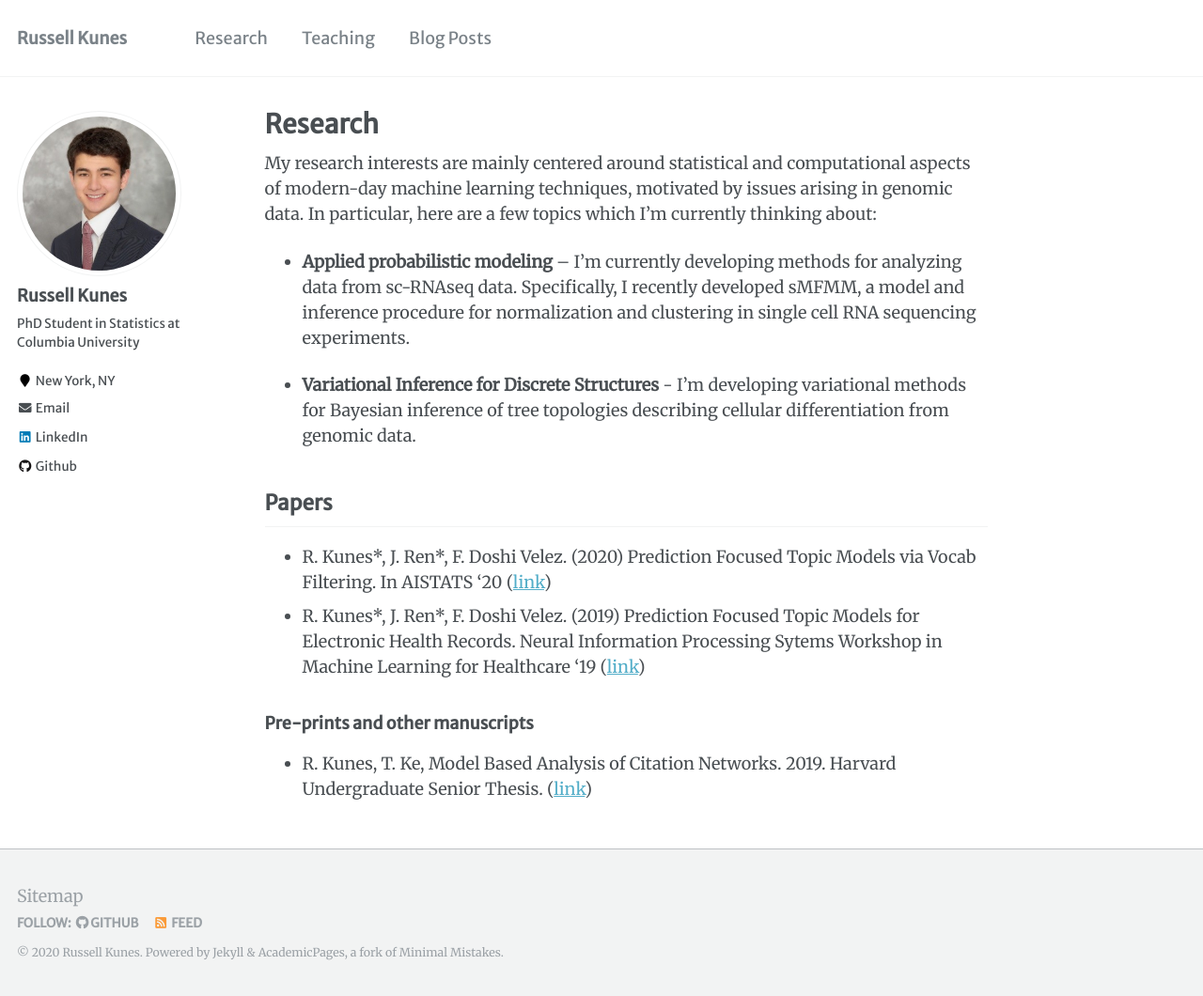
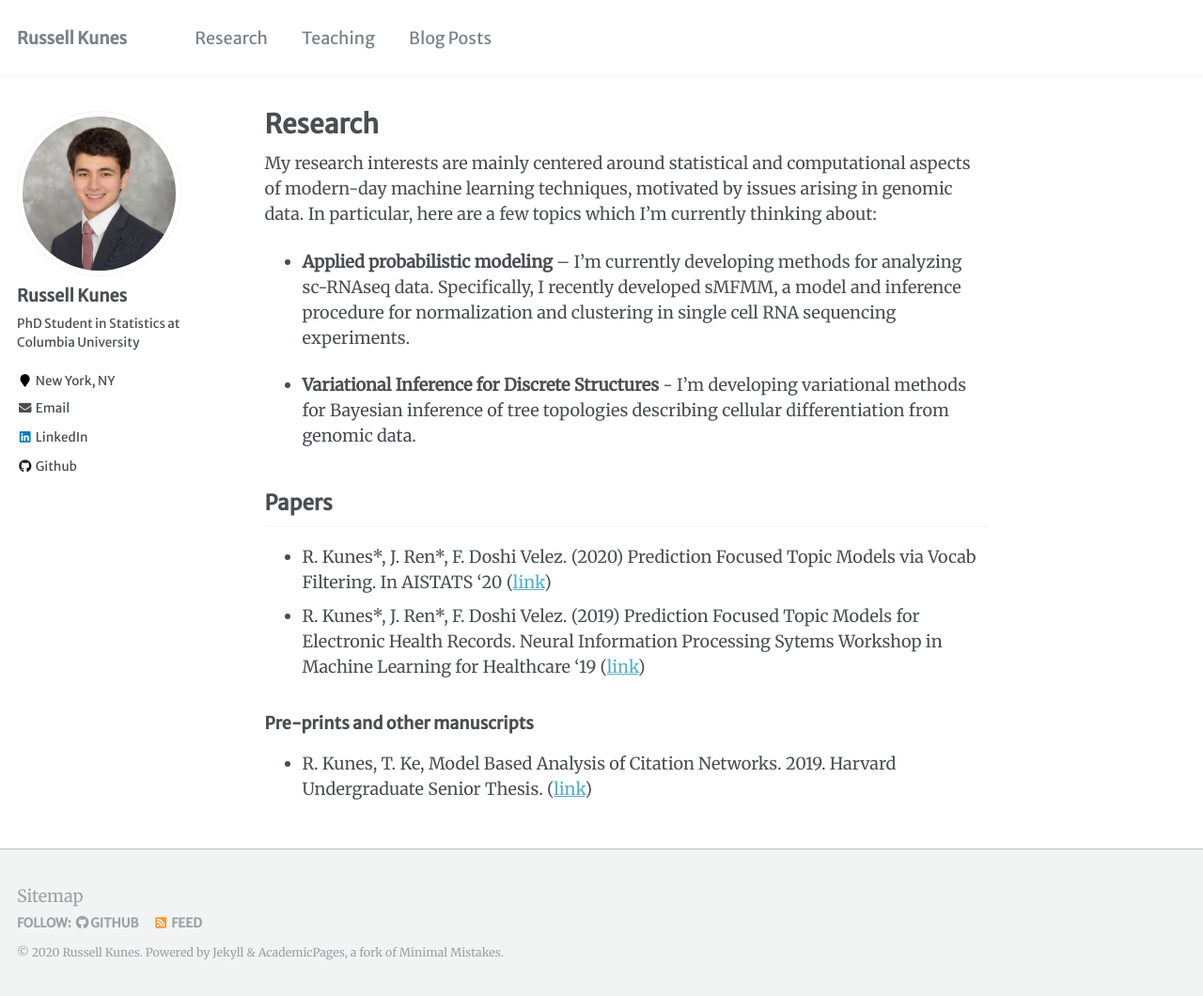
Before and after one commit to russellkune/russellkune.github.io, a Jekyll site: the page built from _pages/research.md, in a window 1280 px wide and 1060 px high. Shown: the whole window at 94% size. Built offline with Jekyll 4.4.1, drawn with Linux system fonts in a browser that asks for light colours.

Commit message:
fixed typos

```diff
--- a/_pages/research.md
+++ b/_pages/research.md
@@ -8,7 +8,7 @@ redirect_from:
 
 My research interests are mainly centered around statistical and computational aspects of modern-day machine learning techniques, motivated by issues arising in genomic data. In particular, here are a few topics which I’m currently thinking about:
 
-* **Applied probabilistic modeling** – I'm currently developing methods for analyzing data from sc-RNAseq data. Specifically, I recently developed sMFMM, a model and inference procedure for normalization and clustering in single cell RNA sequencing experiments.
+* **Applied probabilistic modeling** – I'm currently developing methods for analyzing sc-RNAseq data. Specifically, I recently developed sMFMM, a model and inference procedure for normalization and clustering in single cell RNA sequencing experiments.
 
 * **Variational Inference for Discrete Structures** - I'm developing variational methods for Bayesian inference of tree topologies describing cellular differentiation from genomic data.
 
```
Also changed, not shown: 1 other file.
